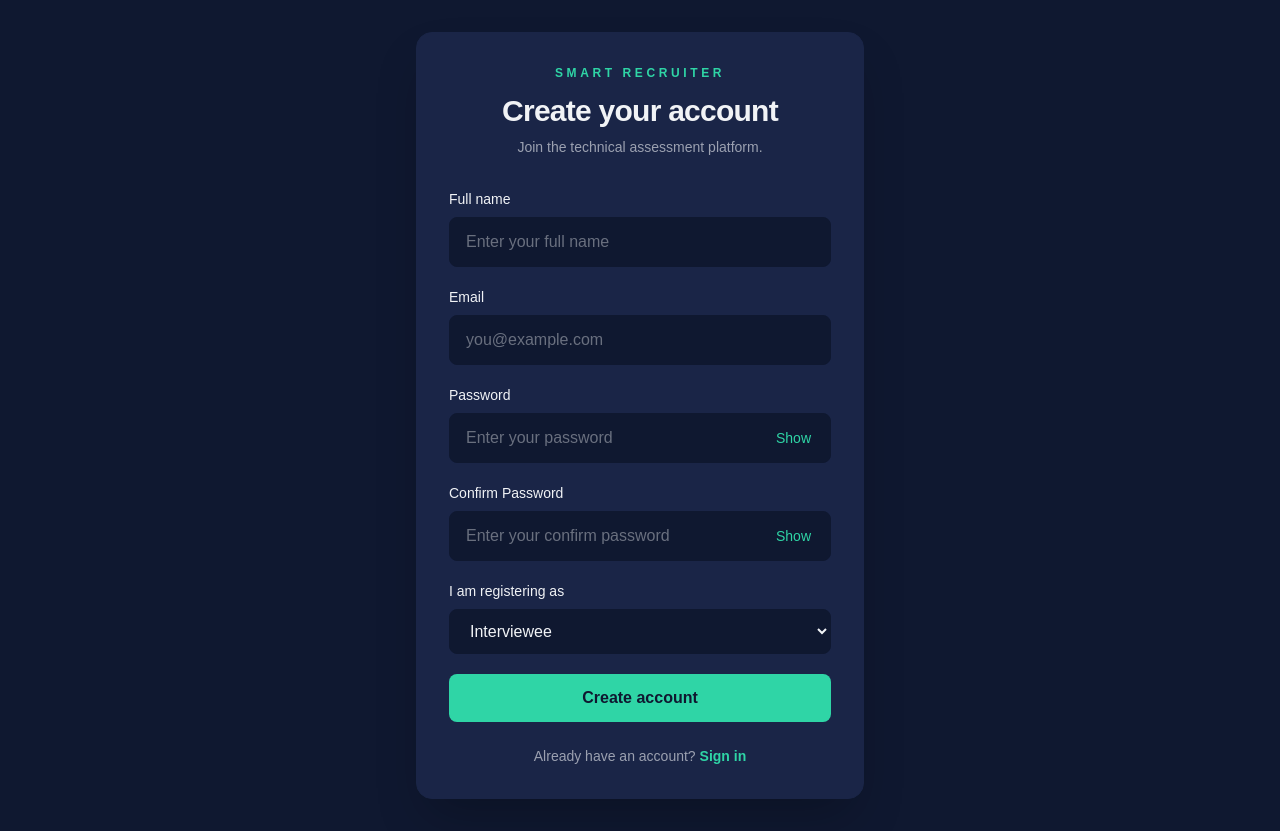
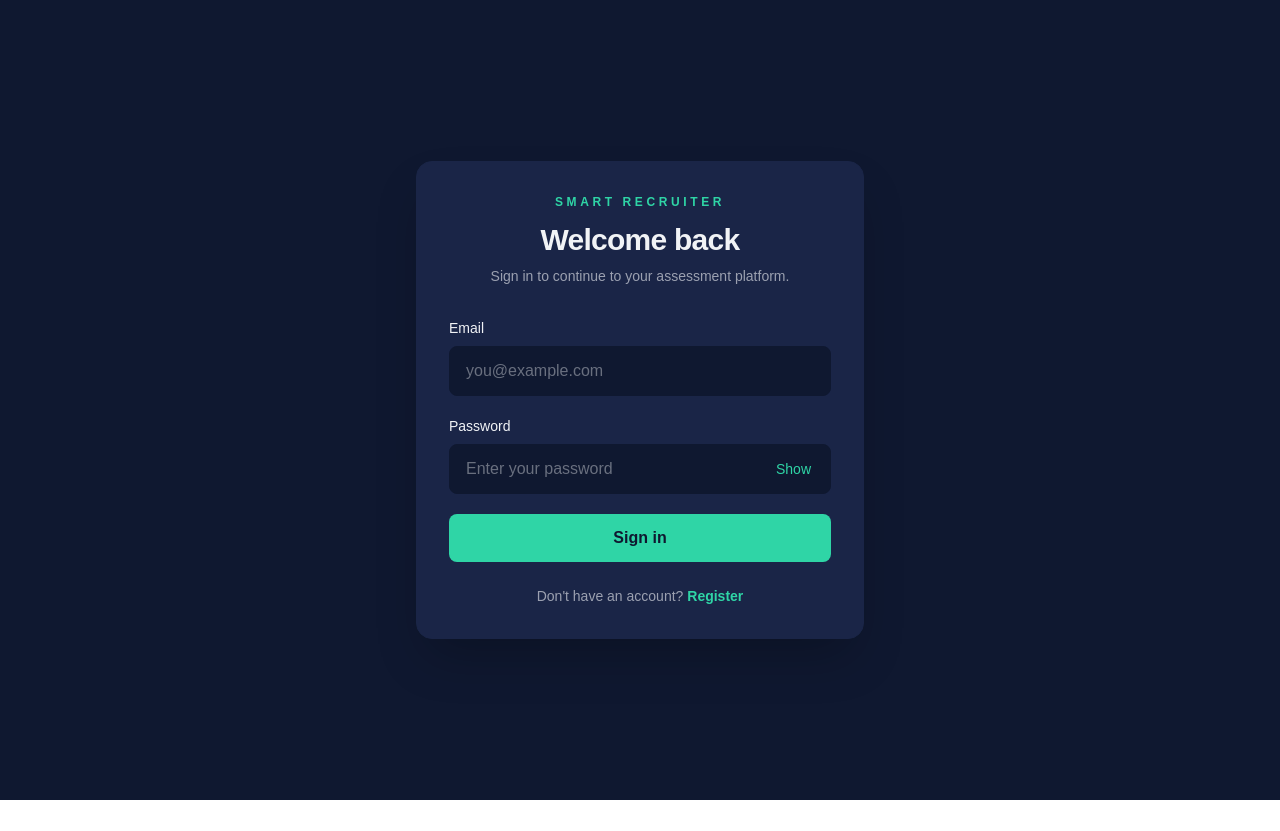
Before and after one commit to lysaomondi/smart-recruiter, a React (Vite) app in the folder frontend/: page /login in a window 1280 px wide. After the commit the page ends 800 px from the top, so only its background shows below. Built offline with nearby package versions, Linux system fonts and the light colour scheme.

Commit message:
feat: add authentication routes

```diff
--- a/frontend/src/App.jsx
+++ b/frontend/src/App.jsx
@@ -1,7 +1,7 @@
-import Register from "./pages/auth/Register";
+import AppRoutes from "./routes/AppRoutes";
 
 function App() {
-  return <Register />;
+  return <AppRoutes />;
 }
 
 export default App;
--- a/frontend/src/pages/auth/Login.jsx
+++ b/frontend/src/pages/auth/Login.jsx
@@ -1,6 +1,6 @@
 import { useState } from "react";
 import PasswordInput from "../../components/auth/PasswordInput";
-
+import { Link } from "react-router-dom";
 function Login() {
   const [email, setEmail] = useState("");
   const [password, setPassword] = useState("");
@@ -165,12 +165,12 @@ function Login() {
 
           <p className="mt-6 text-center text-sm text-[#F1F3F6]/60">
             Don't have an account?{" "}
-            <button
-              type="button"
-              className="font-semibold text-[#2FD5A6] transition hover:text-[#F1F3F6]"
-            >
-              Register
-            </button>
+            <Link
+  to="/register"
+  className="font-semibold text-[#2FD5A6] transition hover:text-[#F1F3F6]"
+>
+  Register
+</Link>
           </p>
         </section>
       </div>
--- a/frontend/src/pages/auth/Register.jsx
+++ b/frontend/src/pages/auth/Register.jsx
@@ -1,6 +1,6 @@
 import { useState } from "react";
 import PasswordInput from "../../components/auth/PasswordInput";
-
+import { Link } from "react-router-dom";
 function Register() {
   const [formData, setFormData] = useState({
     fullName: "",
@@ -265,12 +265,12 @@ function Register() {
           {/* Login link */}
           <p className="mt-6 text-center text-sm text-[#F1F3F6]/60">
             Already have an account?{" "}
-            <button
-              type="button"
-              className="font-semibold text-[#2FD5A6] transition hover:text-[#F1F3F6]"
-            >
-              Sign in
-            </button>
+            <Link
+  to="/login"
+  className="font-semibold text-[#2FD5A6] transition hover:text-[#F1F3F6]"
+>
+  Sign in
+</Link>
           </p>
         </section>
       </div>
--- a/frontend/src/routes/AppRoutes.jsx
+++ b/frontend/src/routes/AppRoutes.jsx
@@ -0,0 +1,19 @@
+import { BrowserRouter, Navigate, Route, Routes } from "react-router-dom";
+import Login from "../pages/auth/Login";
+import Register from "../pages/auth/Register";
+
+function AppRoutes() {
+  return (
+    <BrowserRouter>
+      <Routes>
+        <Route path="/login" element={<Login />} />
+        <Route path="/register" element={<Register />} />
+
+        <Route path="/" element={<Navigate to="/login" replace />} />
+        <Route path="*" element={<Navigate to="/login" replace />} />
+      </Routes>
+    </BrowserRouter>
+  );
+}
+
+export default AppRoutes;
```
